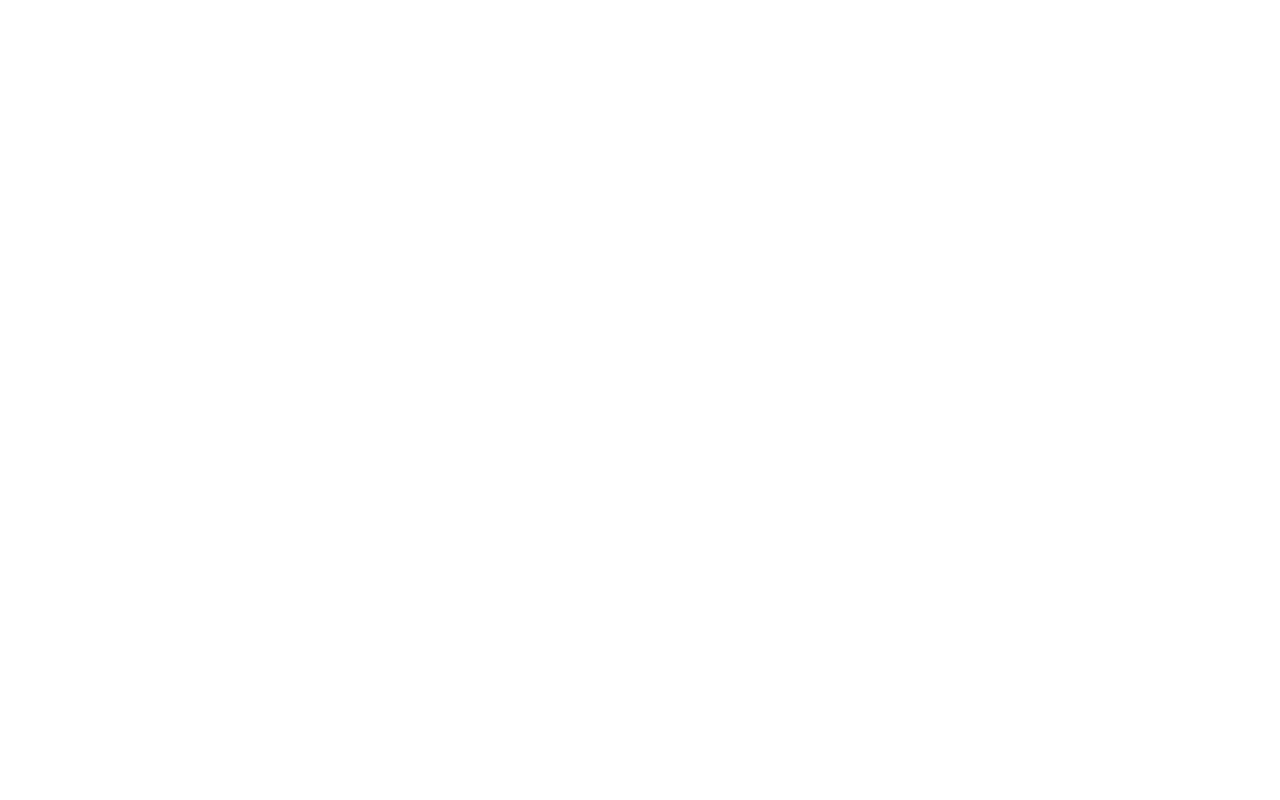
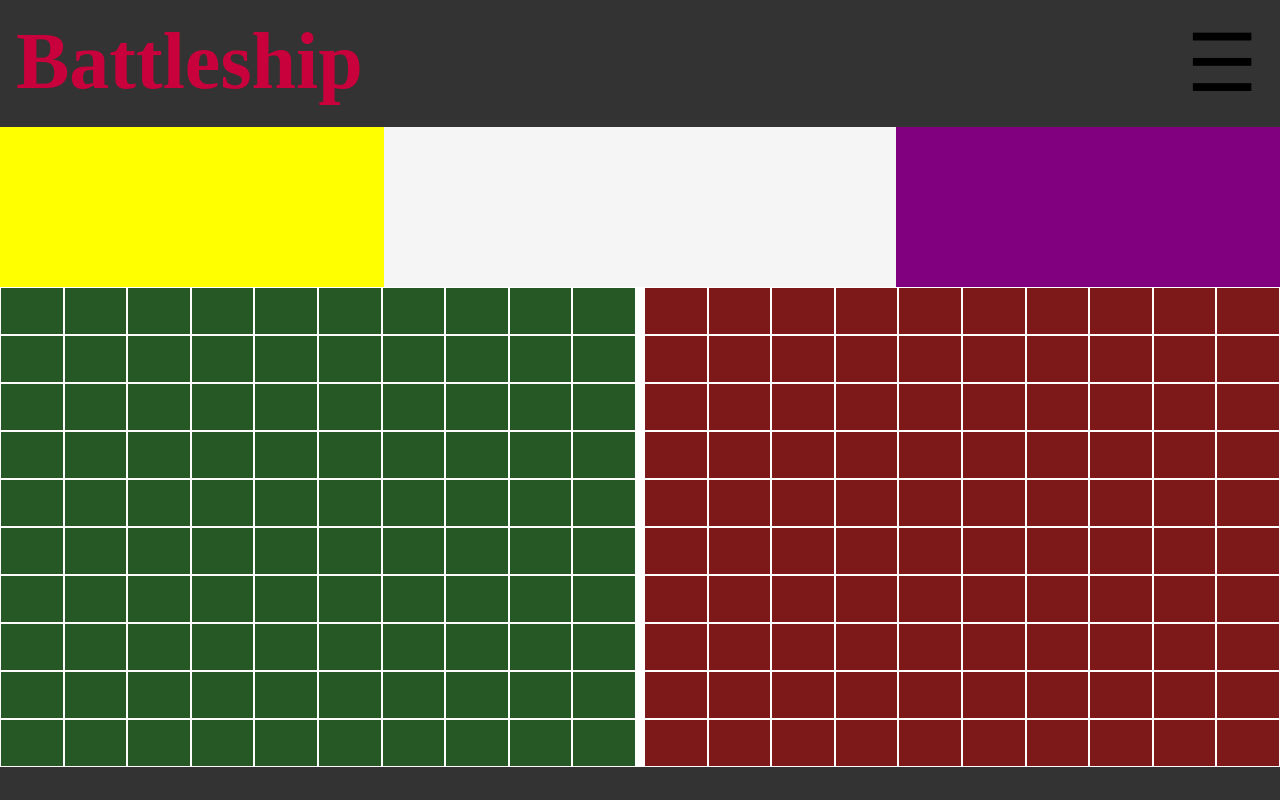
Before and after one commit to N335T3R/battleship, a website: page template.html in a window 1280 px wide. Drawn offline with Linux system fonts and the light colour scheme.

Commit message:
classes and methods complete; HTML sections created; initArena() created to reset gameboard on each new game

```diff
--- a/classes/Gameboard.js
+++ b/classes/Gameboard.js
@@ -139,34 +139,44 @@ class Gameboard {
         return ship;
     }
 
-
-    // cycles through ships, calling
-    // ship.receiveHit(); if hit === true,
-    // pushes coordinate to hits, else to misses
+    // if received coordinates match a ship's coordinates,
+    // push coordinate to ship hits and board hits, else
+    // push coordinate to board misses
     receiveAttack(coordinate) {
-        let hit;
+        let coord = coordinate.toString();
+        let test;
 
         for (let i = 0; i < this.ships.length; i++) {
-            hit = this.ships[i].receiveHit(coordinate);
-            // logs as both true and false; why?
+            // cycle through ships
+            for(let j = 0; j < this.ships[i].coordinates.length; j++) {
+                // cycle through a ship's coordinates
+                let ref = this.ships[i].coordinates[j].toString();
+
+                if (coord === ref) {
+                    test = true;
+                    this.hits.push(coord);
+                    this.ships[i].hits.push(coord);
+                }
+            }
         }
 
-        // all received pushing to misses. why?
-        if (hit) this.hits.push(coordinate);
-        else this.misses.push(coordinate);
-
-        return hit;
+        if(!test) this.misses.push(coord);
+        return true;
     }
 
     // checks if all ships.sunk === true
+    // runs isSunk() on all ships
     checkSunk() {
         let check = 0;
 
-        for(let i = 0; i < this.ships.length; i++) {
-            if(this.ships[i].sunk) check++;
+        for (let i = 0; i < this.ships.length; i++) {
+            let sink = this.ships[i].isSunk();
+            if (sink) check++;
         }
 
-        if (check >= this.ships.length) this.sunk = true;
-        else return false;
+        if (check === this.ships.length) {
+            this.sunk = true;
+            console.log('You lose');
+        } else this.sunk = false;
     }
 }
--- a/classes/Player.js
+++ b/classes/Player.js
@@ -0,0 +1,6 @@
+class Player {
+    constructor(name) {
+        this.name = name;
+        this.board = new Gameboard();
+    }
+}
--- a/classes/Ship.js
+++ b/classes/Ship.js
@@ -9,32 +9,6 @@ class Ship {
         this.sunk = false;
     }
 
-    // Takes in array coordinate and converts to string
-    // for equality testing; converts coordinates to string
-    // & compares received coordinate to hits &
-    // ship coordinates;
-    // if (!hits.include && coordinates.includes),
-    // adds coordinate to hits and returns true,
-    // else returns false
-    receiveHit(coordinate) {
-        let coord = coordinate.toString();
-        let hit = false;
-
-        for (let i = 0; i < this.coordinates.length; i++) {
-            let ref = this.coordinates[i].toString();
-
-            if (coord === ref && !this.hits.includes(coord)) {
-                this.hits.push(coord);
-                hit = true;
-            }
-        }
-
-        this.isSunk();
-        return hit;
-        // returns both true and false. Why?
-    }
-
-
     isSunk() {
         this.sunk = this.hits.length >= this.length;
         return this.sunk;
--- a/script.js
+++ b/script.js
@@ -1,10 +1,73 @@
+const pScore = document.getElementById('pScore');
+const interface = document.getElementById('interface');
+const cScore = document.getElementById('cScore');
 
-const board = new Gameboard();
-board.initShip('Battleship', ['B', 2], 'down');
-board.initShip('Patrol Boat', ['A', 1], 'right');
+const player = new Player();
+const enemy = new Player();
+const pBoard = document.getElementById('player');
+const cBoard = document.getElementById('comp');
 
-console.log(board);
 
-board.receiveAttack(['C', 2]);
-board.receiveAttack(['D', 2]);
-console.log(board);
+function stringCoords(arr) {
+    let string = arr.toString();
+
+    string = string.replaceAll(',', '');
+    string = string.replaceAll(' ', '');
+    string = string.replace('[', '');
+    string = string.replace(']', '');
+
+    return string;
+}
+
+function initArena() {// PLAYER BOARD
+    // creates 10 rows and appends to player board
+    for (let i = 0; i < player.board.board.length; i++) {
+        let alph = ['A', 'B', 'C', 'D', 'E', 'F', 'G', 'H', 'I', 'J'];
+        const row = document.createElement('div');
+        row.className = alph[i];
+        cBoard.appendChild(row);
+
+        row.style.width = '100%';
+        row.style.height = '10%';
+        row.style.display = 'flex';
+
+        // create 10 squares in row
+        for (let j = 0; j < 10; j++) {
+            const square = document.createElement('div');
+            square.className = stringCoords(player.board.board[i][j]);
+            row.appendChild(square);
+
+            square.style.width = '10%';
+            square.style.height = '100%';
+            square.style.border = '0.01rem solid white';
+        }
+    }
+
+
+    // ENEMY BOARD
+    // creates 10 rows and appends to player board
+    for (let i = 0; i < enemy.board.board.length; i++) {
+        let alph = ['A', 'B', 'C', 'D', 'E', 'F', 'G', 'H', 'I', 'J'];
+        const row = document.createElement('div');
+        row.className = alph[i];
+        pBoard.appendChild(row);
+
+        row.style.width = '100%';
+        row.style.height = '10%';
+        row.style.display = 'flex';
+
+        // create 10 squares in row
+        for (let j = 0; j < 10; j++) {
+            const square = document.createElement('div');
+            square.className = stringCoords(player.board.board[i][j]);
+            row.appendChild(square);
+
+            square.style.width = '10%';
+            square.style.height = '100%';
+            square.style.border = '0.01rem solid white';
+        }
+    }
+}
+
+
+initArena();
--- a/styles.css
+++ b/styles.css
@@ -0,0 +1,96 @@
+*, *::after, *::before {
+    margin: 0;
+    box-sizing: border-box;
+}
+
+body {
+    background-color: #333;
+}
+
+h1 {
+    font-size: 5rem;
+}
+
+.header {
+    padding: 1rem;
+
+    display: flex;
+    justify-content: space-between;
+}
+
+.header > h1 {
+    color: rgb(200, 0, 60);
+}
+
+
+/* Extra small devices (phones, 600px and down) */
+@media only screen and (max-width: 600px) {}
+
+/* Small devices (portrait tablets and large phones, 600px and up) */
+@media only screen and (min-width: 600px) {}
+
+/* Medium devices (landscape tablets, 768px and up) */
+@media only screen and (min-width: 768px) {
+    .menu {
+        background-color: transparent;
+        border: none;
+        border-radius: .5rem;
+
+        font-size: 5rem;
+    }
+    .menu:hover {
+        box-shadow: 0px 0px 10px 2px lightblue;
+    }
+
+
+
+
+    .control {
+        display: flex;
+        height: 10rem;
+        background-color: blue;
+    }
+
+    .pScore {
+        background-color: yellow;
+        height: 100%;
+        width: 30%;
+    }
+    .interface {
+        background-color: whitesmoke;
+        height: 100%;
+        width: 40%;
+    }
+    .cScore {
+        background-color: purple;
+        height: 100%;
+        width: 30%;
+    }
+
+
+
+    .arena {
+        display: flex;
+        /* background-color: #777; */
+        height: 30rem;
+    }
+
+    .player {
+        background-color: rgba(0, 200, 0, 0.25);
+        height: 100%;
+        width: 50%;
+        border-right: .25rem solid white;
+    }
+    .comp {
+        background-color: rgba(200, 0, 0, 0.5);
+        height: 100%;
+        width: 50%;
+        border-left: .25rem solid white;
+    }
+}
+
+/* Large devices (laptops/desktops, 992px and up) */
+@media only screen and (min-width: 992px) {}
+
+/* Extra large devices (large laptops and desktops, 1200px and up) */
+@media only screen and (min-width: 1200px) {}
--- a/template.html
+++ b/template.html
@@ -13,7 +13,24 @@
     <title>Battleship</title>
 </head>
 
+
+
 <body>
+    <div id="header" class="header">
+        <h1>Battleship</h1>
+        <button id="menu" class="menu">&#9776;</button>
+    </div>
 
+    <div id="control" class="control">
+        <div id="pScore" class="pScore"></div>
+        <div id="interface" class="interface"></div>
+        <div id="cScore" class="cScore"></div>
+    </div>
+
+
+    <div id="arena" class="arena">
+        <div id="player" class="player"></div>
+        <div id="comp" class="comp"></div>
+    </div>
 </body>
 </html>
```
Also changed, not shown: tests/Gameboard/board.test.js (+25 -1 lines), tests/Gameboard/getShipCoords.js (+1 -1 lines), tests/Gameboard/stringCoords.js (added, +12 -0 lines), tests/Ship/receiveHit.js (deleted, +0 -60 lines), tests/Ship/ship.test.js (deleted, +0 -17 lines), utils/scratch.js (added, +44 -0 lines), tests/Gameboard/transformCoords.js (renamed from tests/Gameboard/transformCoord.js).
